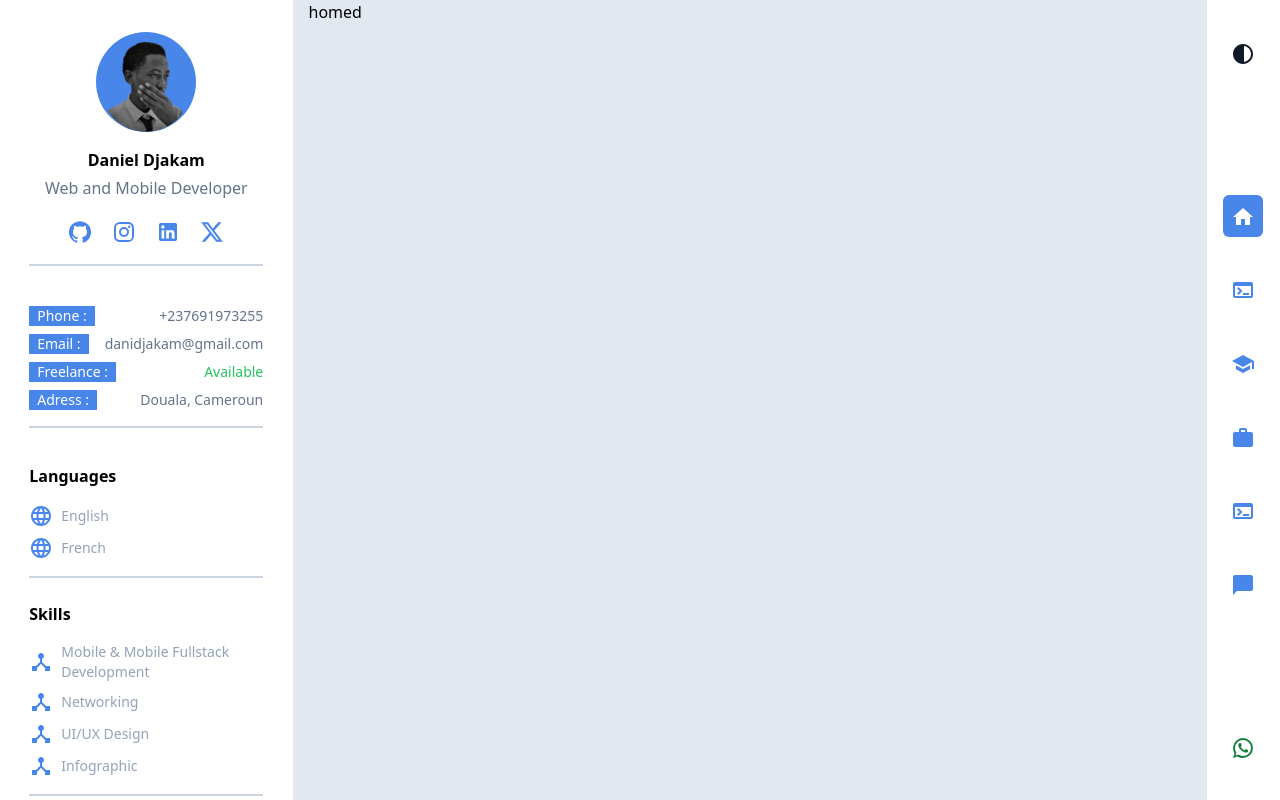
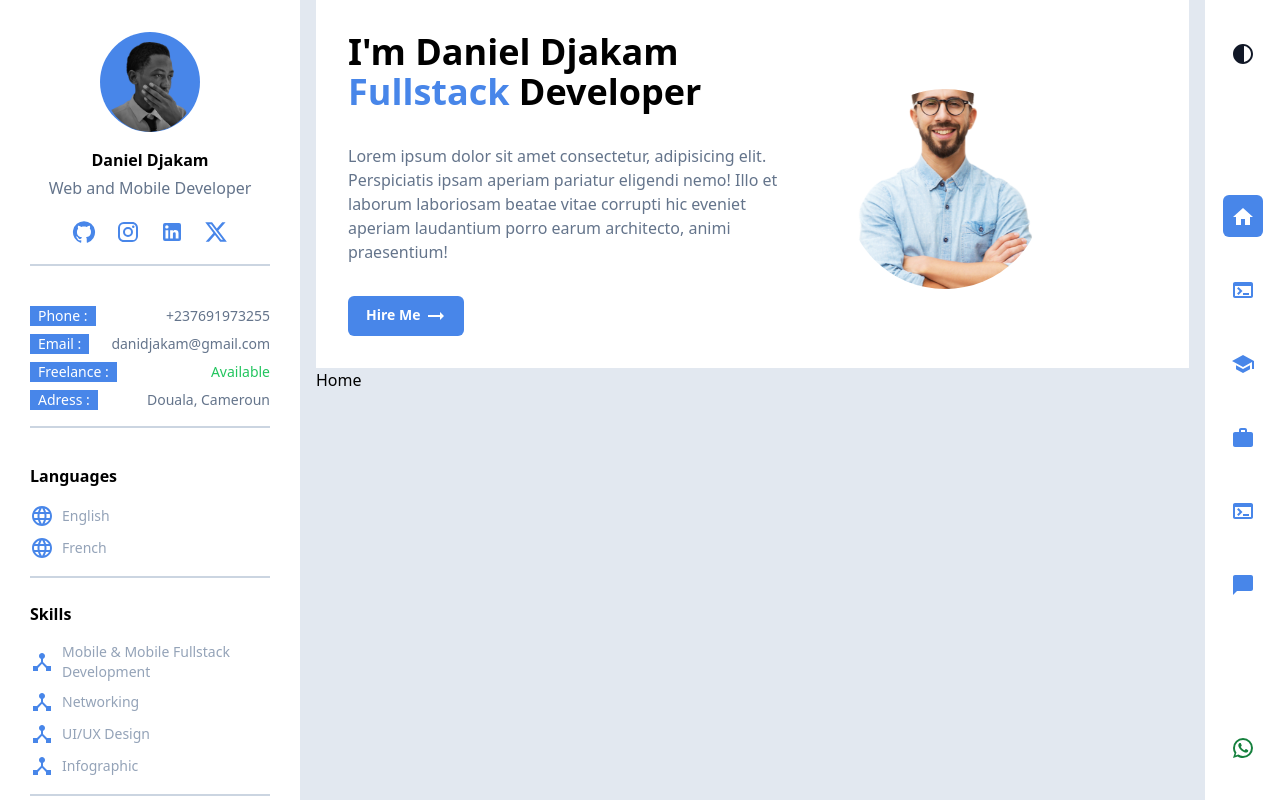
Before and after one commit to danieldjakam/my-portfolio, a React (Create React App) app: page / in a window 1280 px wide. Built offline with nearby package versions, Linux system fonts and the light colour scheme.

Commit message:
make sticky element

```diff
--- a/src/App.css
+++ b/src/App.css
@@ -13,3 +13,9 @@
 .main::-webkit-scrollbar{
     display: none;
 }
+
+.fixedelement{
+    position: fixed;
+    top: 0;
+    left: 300px;
+}
--- a/src/components/Sections/Home.jsx
+++ b/src/components/Sections/Home.jsx
@@ -2,8 +2,8 @@ import React from 'react'
 
 function Home() {
 	return (
-		<div id='home' className='h-screen section-width'>
-			homed
+		<div className='h-screen'>
+			Home
 		</div>
 	)
 }
--- /dev/null
+++ b/src/components/global/FixedElement.jsx
@@ -0,0 +1,26 @@
+import React from 'react'
+import { ArrowRightAlt } from '@mui/icons-material'
+import image from '../../assets/images/me-long.png';
+import CustomBtn from '../ui/CustomBtn'
+
+function FixedElement() {
+    return (
+        <div id='home' className='flex items-center'>
+            <div className="w-[60%] h-full items-start p-8">
+                <h1 className="text-4xl font-bold">I'm Daniel Djakam</h1>
+                <h1 className="text-4xl font-bold"> <span className='text-primary'>Fullstack</span> Developer </h1>
+
+                <p className='text-slate-500 dark:text-slate-400 my-8'>
+                    Lorem ipsum dolor sit amet consectetur, adipisicing elit. Perspiciatis ipsam aperiam pariatur eligendi nemo! Illo et laborum laboriosam beatae vitae corrupti hic eveniet aperiam laudantium porro earum architecto, animi praesentium!
+                </p>
+
+                <CustomBtn text={<><span className='ml-0.5'>Hire Me <ArrowRightAlt/></span></>} className={'text-sm hover:bg-primary-fonced px-4  text-white font-bold rounded-full transition duration-500 ease-in-out hover:translate-x-2'}/>
+            </div>
+            <div className="w-[40%]">
+                <img src={image} className='w-[200px] h-[200px] object-cover rounded-full mt-[10px] ml-[5px]' alt='Daniel Djakam' />
+            </div>
+        </div>
+    )
+}
+
+export default FixedElement
--- a/src/pages/ClientSide.jsx
+++ b/src/pages/ClientSide.jsx
@@ -3,14 +3,20 @@ import SideBar from '../components/global/SideBar'
 import RigthBar from '../components/global/RigthBar'
 import Home from '../components/Sections/Home'
 import Services from '../components/Sections/Services'
+import FixedElement from '../components/global/FixedElement'
 
 function ClientSide() {
     return (
-        <div className='flex bg-slate-200 dark:bg-slate-800 h-[100vh]'>
+        <div className='flex bg-slate-200 dark:bg-slate-800 h-[100vh] overflow-hidden'>
             <SideBar/>
-            <div className="main px-4">
-                <Home/>
-                <Services/>
+            <div className="main section-width px-4">
+                <div className="sticky top-0 h-[auto]  bg-white dark:bg-gray-900 dark:text-white overflow-hidden">
+                    <FixedElement/>
+                </div>
+                <div className="">
+                    <Home/>
+                    <Services/>
+                </div>
             </div>
             <RigthBar/>
         </div>
```
